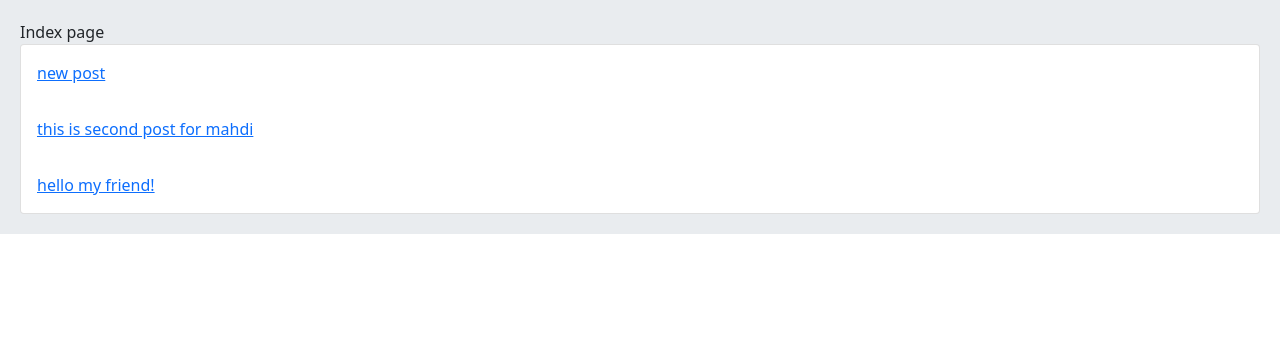
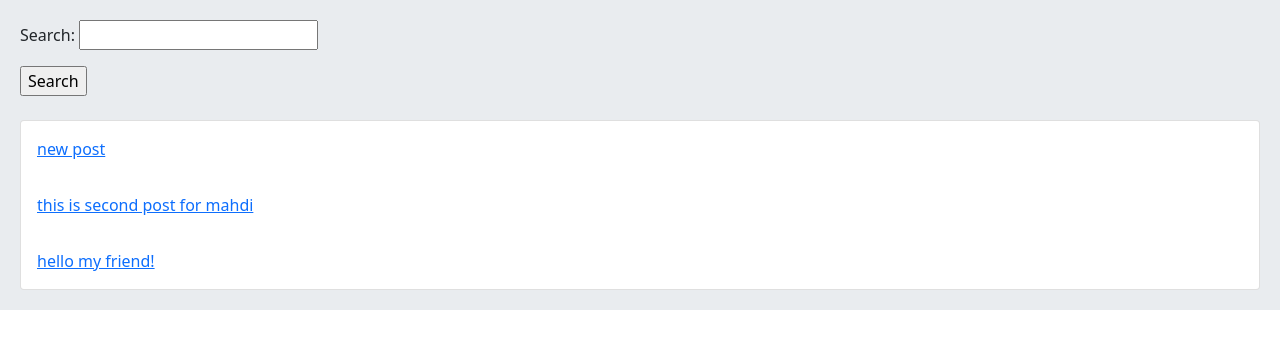
Before and after one commit to Seyyed-Mahdi-Sepahbodi/social_network_with_django, a Django app: page / in a window 1280 px wide. Shown: the part 56-405 px from the top of the page. Run offline with Django 4.2, Linux system fonts and the light colour scheme; data comes from the database, SQL or seed files in the repository.

Commit message:
add search based on post body in index.html page

```diff
--- a/mySocialNetwork/home/forms.py
+++ b/mySocialNetwork/home/forms.py
@@ -21,3 +21,7 @@ class CommentReplyForm(forms.ModelForm):
     class Meta:
         model = Comment
         fields = ('body',)
+
+
+class PostSearchForm(forms.Form):
+    search = forms.CharField()
--- a/mySocialNetwork/home/templates/home/index.html
+++ b/mySocialNetwork/home/templates/home/index.html
@@ -1,7 +1,11 @@
 {% extends 'base.html' %}
 
 {% block content %}
-    Index page
+
+    <form action="" method="get">
+        {{ form.as_p }}
+        <input type="submit" value="Search">
+    </form><br/>
 
     <div class="card">
         {% for post in posts %}
--- a/mySocialNetwork/home/views.py
+++ b/mySocialNetwork/home/views.py
@@ -3,7 +3,7 @@ from django.views import View
 from .models import Post, Comment, Like
 from django.contrib.auth.mixins import LoginRequiredMixin
 from django.contrib import messages
-from .forms import PostCreateUpdateForm, CommentCreateForm, CommentReplyForm
+from .forms import PostCreateUpdateForm, CommentCreateForm, CommentReplyForm, PostSearchForm
 from django.utils.text import slugify
 from django.contrib.auth.decorators import login_required
 from django.utils.decorators import method_decorator
@@ -12,9 +12,13 @@ from django.utils.decorators import method_decorator
 
 
 class HomeView(View):
+    form_class = PostSearchForm
+
     def get(self, request):
         posts = Post.objects.all()
-        return render(request, 'home/index.html', {'posts':posts})
+        if request.GET.get('search'):
+            posts = posts.filter(body__contains=request.GET['search'])
+        return render(request, 'home/index.html', {'posts':posts, 'form':self.form_class})
 
 
 class PostDetailView(View):
```
